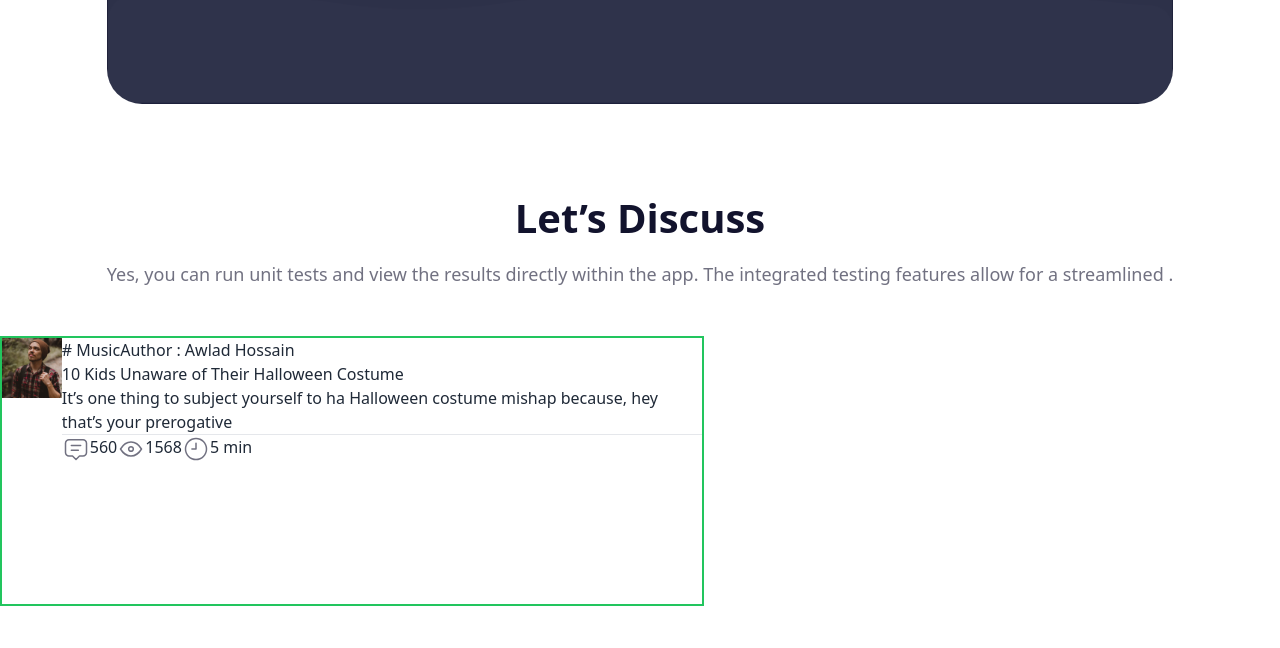
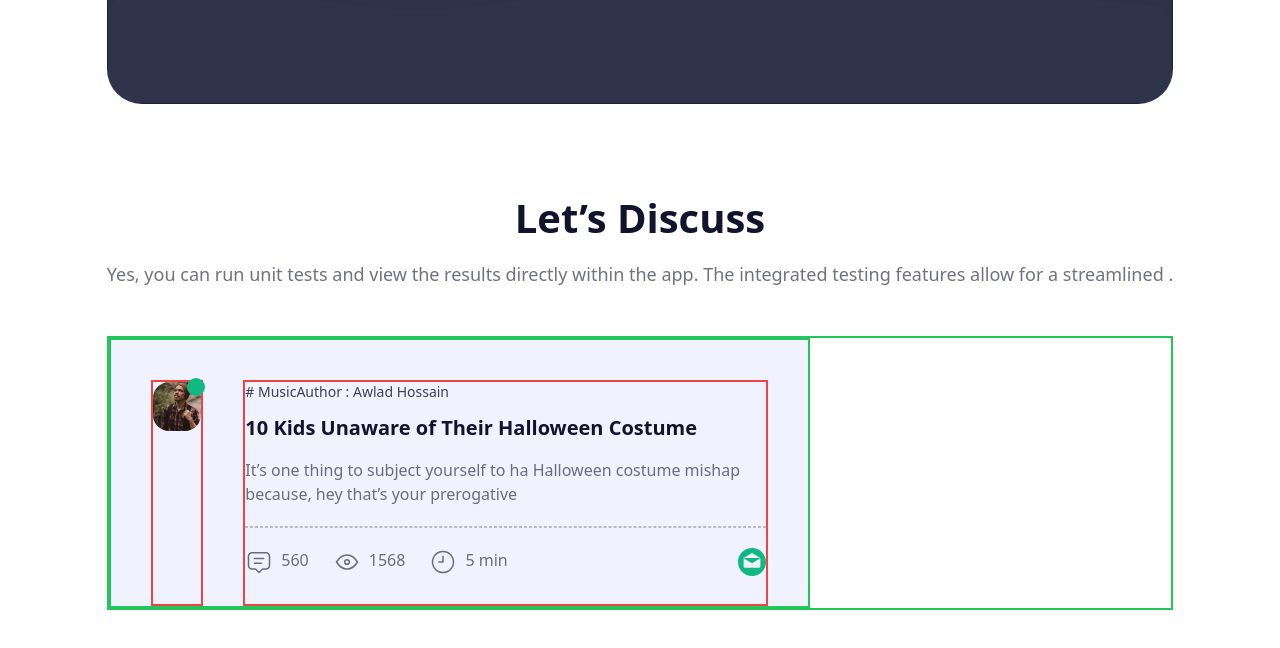
Before and after one commit to jnakht/retro-forum, a plain HTML site: page index.html in a window 1280 px wide. Shown: the part 586-1234 px from the top of the page. Before the commit the page ends 1192 px from the top, so only its background shows below. Drawn offline with nearby package versions, Linux system fonts and the light colour scheme.

Commit message:
api card left side added

```diff
--- a/index.html
+++ b/index.html
@@ -99,36 +99,48 @@
 
 
          <!-- all users API -->
-          <section class="w-10/12">
+          <section class="w-10/12 border-2 border-green-500 mx-auto mb-24">
               <!-- left side container div-->
                <div class="">
                     <!-- test div card -->
-                    <div class="flex justify-around w-[66%] border-2 border-green-500 h-[270px]">
+                    <div class="flex gap-10  w-[66%] border-2 border-green-500 h-[270px] bg-[#797DFC1A] pl-10 pr-10 pt-10">
                         <!-- left side image  -->
-                         <div>
-                            <img class="w-[72px]" src="images/pexels-spencer-selover-428328.jpg" alt="">
-                            <div class=""></div>
+                         <div class="relative border-2 border-red-500">
+                            <img class="w-[72px] rounded-2xl" src="images/pexels-spencer-selover-428328.jpg" alt="">
+                            <div class="h-[18px] w-[18px] bg-[#10B981] absolute -right-1 -top-1 rounded-full"></div>
                          </div>
                          <!-- right side contents -->
-                          <div class="">
-                              <div class="flex">
+                          <div class="flex flex-col  border-2 border-red-500">
+                              <div class="flex text-[#12132DCC] font-inter text-sm font-medium">
                                   <h3># Music</h3>
                                   <h3>Author : Awlad Hossain</h3>
                               </div>
-                              <h1>10 Kids Unaware of Their Halloween Costume</h1>
-                              <p>It’s one thing to subject yourself to ha Halloween costume mishap because, hey that’s your prerogative</p>
-                              <hr>
-                              <div class="flex">
-                                  <div class="flex"><svg xmlns="http://www.w3.org/2000/svg" width="28" height="28" viewBox="0 0 28 28" fill="none">
+                              <h1 class="text-[#12132D] font-mulish text-xl font-bold mt-3">10 Kids Unaware of Their Halloween Costume</h1>
+                              <p class="text-[#12132D99] font-inter text-base font-normal mt-4">It’s one thing to subject yourself to ha Halloween costume mishap because, hey that’s your prerogative</p>
+                              <hr class="border-[#12132D40] border-t border-[1px] border-dashed mt-5">
+                              <div class="flex justify-between mt-5">
+                                <div class="flex gap-6 text-[#12132D99] font-inter text-base font-normal">
+                                  <div class="flex gap-2"><svg xmlns="http://www.w3.org/2000/svg" width="28" height="28" viewBox="0 0 28 28" fill="none">
                                     <path d="M9.33333 10.5H18.6667M9.33333 15.1666H16.3333M10.5 21H7C6.07174 21 5.1815 20.6312 4.52513 19.9748C3.86875 19.3185 3.5 18.4282 3.5 17.5V8.16663C3.5 7.23837 3.86875 6.34813 4.52513 5.69175C5.1815 5.03538 6.07174 4.66663 7 4.66663H21C21.9283 4.66663 22.8185 5.03538 23.4749 5.69175C24.1313 6.34813 24.5 7.23837 24.5 8.16663V17.5C24.5 18.4282 24.1313 19.3185 23.4749 19.9748C22.8185 20.6312 21.9283 21 21 21H17.5L14 24.5L10.5 21Z" stroke="#12132D" stroke-opacity="0.6" stroke-width="1.5" stroke-linecap="round" stroke-linejoin="round"/>
                                   </svg>560</div>
-                                  <div class="flex"><svg xmlns="http://www.w3.org/2000/svg" width="28" height="28" viewBox="0 0 28 28" fill="none">
+                                  <div class="flex gap-2"><svg xmlns="http://www.w3.org/2000/svg" width="28" height="28" viewBox="0 0 28 28" fill="none">
                                     <path d="M11.6667 14C11.6667 14.6188 11.9125 15.2123 12.3501 15.6499C12.7877 16.0875 13.3812 16.3333 14 16.3333C14.6188 16.3333 15.2123 16.0875 15.6499 15.6499C16.0875 15.2123 16.3333 14.6188 16.3333 14C16.3333 13.3812 16.0875 12.7877 15.6499 12.3501C15.2123 11.9125 14.6188 11.6667 14 11.6667C13.3812 11.6667 12.7877 11.9125 12.3501 12.3501C11.9125 12.7877 11.6667 13.3812 11.6667 14Z" stroke="#12132D" stroke-opacity="0.6" stroke-width="1.5" stroke-linecap="round" stroke-linejoin="round"/>
                                     <path d="M24.5 14C21.7 18.6667 18.2 21 14 21C9.8 21 6.3 18.6667 3.5 14C6.3 9.33333 9.8 7 14 7C18.2 7 21.7 9.33333 24.5 14Z" stroke="#12132D" stroke-opacity="0.6" stroke-width="1.5" stroke-linecap="round" stroke-linejoin="round"/>
                                   </svg>1568</div>
-                                  <div class="flex"><svg xmlns="http://www.w3.org/2000/svg" width="28" height="28" viewBox="0 0 28 28" fill="none">
+                                  <div class="flex gap-2"><svg xmlns="http://www.w3.org/2000/svg" width="28" height="28" viewBox="0 0 28 28" fill="none">
                                     <path d="M9.91667 14H14V8.16667M3.5 14C3.5 15.3789 3.77159 16.7443 4.29926 18.0182C4.82694 19.2921 5.60036 20.4496 6.57538 21.4246C7.55039 22.3996 8.70791 23.1731 9.98182 23.7007C11.2557 24.2284 12.6211 24.5 14 24.5C15.3789 24.5 16.7443 24.2284 18.0182 23.7007C19.2921 23.1731 20.4496 22.3996 21.4246 21.4246C22.3996 20.4496 23.1731 19.2921 23.7007 18.0182C24.2284 16.7443 24.5 15.3789 24.5 14C24.5 12.6211 24.2284 11.2557 23.7007 9.98182C23.1731 8.70791 22.3996 7.55039 21.4246 6.57538C20.4496 5.60036 19.2921 4.82694 18.0182 4.29927C16.7443 3.77159 15.3789 3.5 14 3.5C12.6211 3.5 11.2557 3.77159 9.98182 4.29927C8.70791 4.82694 7.55039 5.60036 6.57538 6.57538C5.60036 7.55039 4.82694 8.70791 4.29926 9.98182C3.77159 11.2557 3.5 12.6211 3.5 14Z" stroke="#12132D" stroke-opacity="0.6" stroke-width="1.5" stroke-linecap="round" stroke-linejoin="round"/>
                                   </svg>5 min</div>
+                              </div>
+                              <svg xmlns="http://www.w3.org/2000/svg" width="28" height="28" viewBox="0 0 28 28" fill="none">
+                                <g clip-path="url(#clip0_57_425)">
+                                  <path d="M13.9998 0C6.26805 0 9.15527e-05 6.26814 9.15527e-05 13.9999C9.15527e-05 21.7314 6.26805 28 13.9998 28C21.7315 28 27.9999 21.7314 27.9999 13.9999C27.9999 6.26814 21.7315 0 13.9998 0ZM14 4.91741L22.2847 10.0835H5.71542L14 4.91741ZM22.3879 18.333H22.3871C22.3871 19.1616 21.7155 19.8331 20.887 19.8331H7.1131C6.28447 19.8331 5.61303 19.1615 5.61303 18.333V10.4122C5.61303 10.3245 5.62199 10.2393 5.63655 10.1556L13.552 15.0914C13.5617 15.0975 13.5721 15.1016 13.5821 15.1072C13.5925 15.113 13.6032 15.1186 13.6138 15.1239C13.6697 15.1527 13.7273 15.176 13.7862 15.1912C13.7923 15.1929 13.7983 15.1936 13.8044 15.195C13.869 15.2102 13.9344 15.2197 13.9998 15.2197H14.0002C14.0007 15.2197 14.0012 15.2197 14.0012 15.2197C14.0665 15.2197 14.1319 15.2105 14.1965 15.195C14.2026 15.1935 14.2086 15.1929 14.2147 15.1912C14.2735 15.176 14.3309 15.1527 14.3871 15.1239C14.3977 15.1186 14.4084 15.113 14.4188 15.1072C14.4287 15.1016 14.4392 15.0975 14.4489 15.0914L22.3644 10.1556C22.3789 10.2393 22.3879 10.3244 22.3879 10.4122V18.333Z" fill="#10B981"/>
+                                </g>
+                                <defs>
+                                  <clipPath id="clip0_57_425">
+                                    <rect width="28" height="28" fill="white"/>
+                                  </clipPath>
+                                </defs>
+                              </svg>
                               </div>
                           </div>
                     </div>
```
